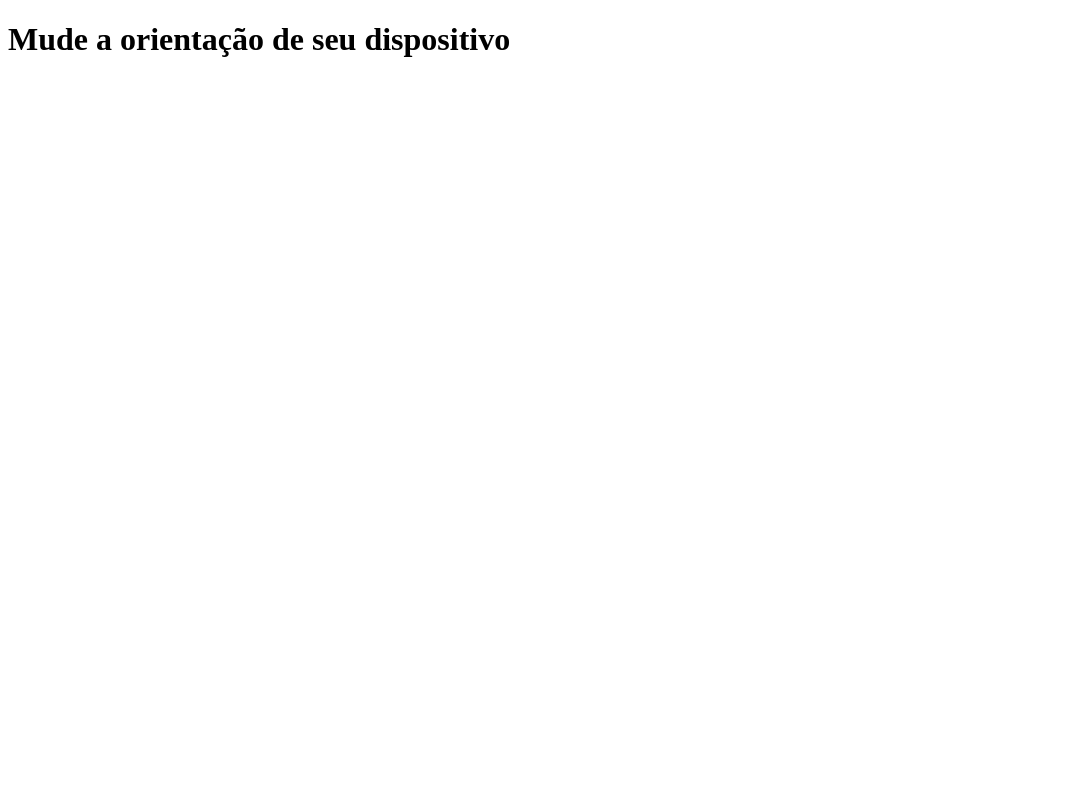
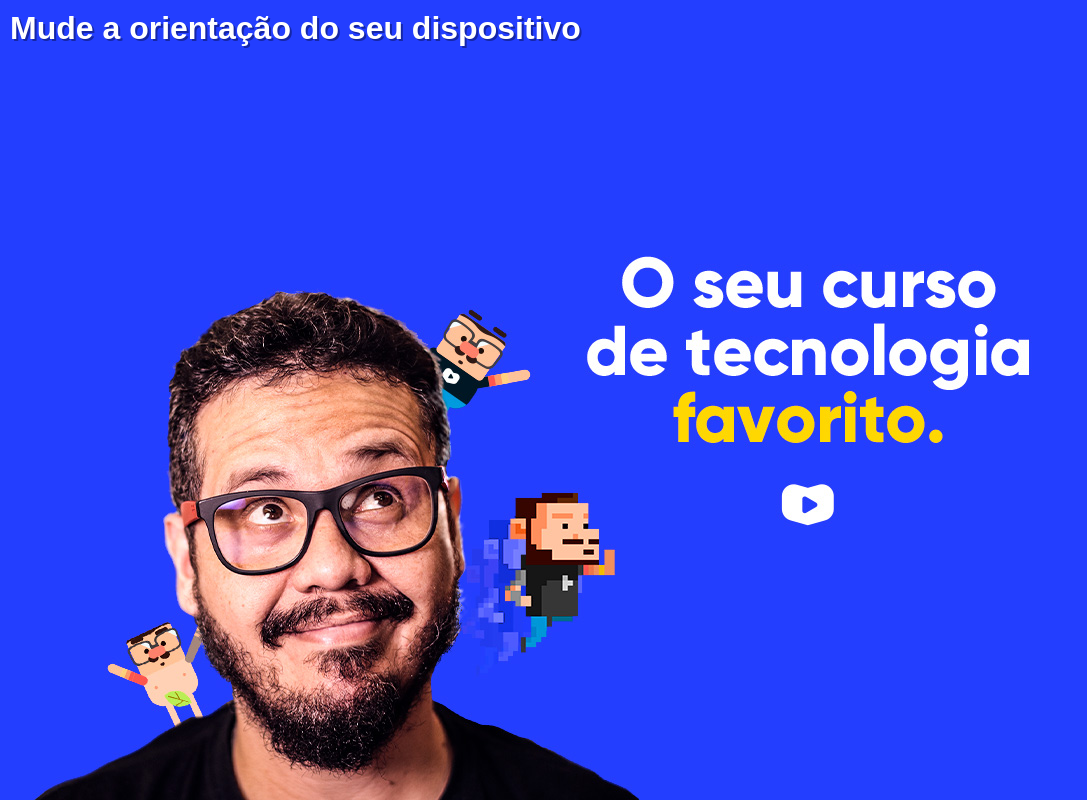
Before and after one commit to kayquegabrieldearaujo/HTML-CSS, a plain HTML site: page EXERCICIOS/EXE026/mq002/index.html in a window 1280 px wide. Shown: the whole page, without its empty margins (0-1087 px from the left). Drawn offline with Linux system fonts and the light colour scheme.

Commit message:
ex 002 mq

```diff
--- a/EXERCICIOS/EXE026/mq002/estilos/deitado.css
+++ b/EXERCICIOS/EXE026/mq002/estilos/deitado.css
@@ -1,3 +1,9 @@
 @charset "UTF-8";
 
 /* APARELHO DEITADO (landscape) */
+
+body {
+    background: url(../imagens/cev-landscape.jpg);
+    background-position: left bottom;
+    background-repeat: no-repeat;
+}
--- a/EXERCICIOS/EXE026/mq002/estilos/empe.css
+++ b/EXERCICIOS/EXE026/mq002/estilos/empe.css
@@ -1,3 +1,9 @@
 @charset "UTF-8";
 
 /* APARELHO EM PÉ (portrait) */
+
+body {
+    background: url(../imagens/cev-portrait.jpg);
+    background-position: center bottom;
+    background-repeat: no-repeat;
+}
--- a/EXERCICIOS/EXE026/mq002/estilos/style.css
+++ b/EXERCICIOS/EXE026/mq002/estilos/style.css
@@ -1,3 +1,23 @@
 @charset "UTF-8";
 
 /* CONFIGURAÇÕES GERAIS */
+
+* {
+    margin: 0px;
+    padding: 0px;
+    font-family: Arial, Helvetica, sans-serif;
+}
+
+html, body {
+    width: 100vw;
+    height: 100vh;
+    background-color: #233eff;
+    background-size: contain;
+    background-repeat: no-repeat
+}
+
+h1 {
+    color: white;
+    text-shadow: 2px 2px 0px #1526a7;
+    padding: 10px;
+}
--- a/EXERCICIOS/EXE026/mq002/index.html
+++ b/EXERCICIOS/EXE026/mq002/index.html
@@ -9,6 +9,6 @@
     <link rel="stylesheet" href="estilos/deitado.css" media="screen and (orientation: landscape)">
 </head>
 <body>
-    <h1>Mude a orientação de seu dispositivo</h1>
+    <h1>Mude a orientação do seu dispositivo</h1>
 </body>
 </html>
```
